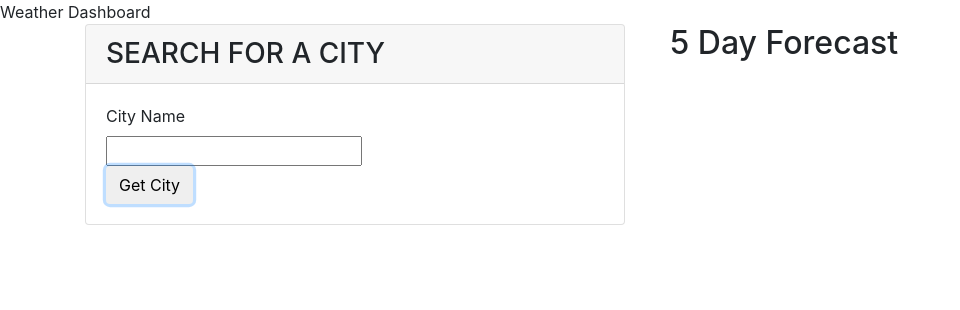
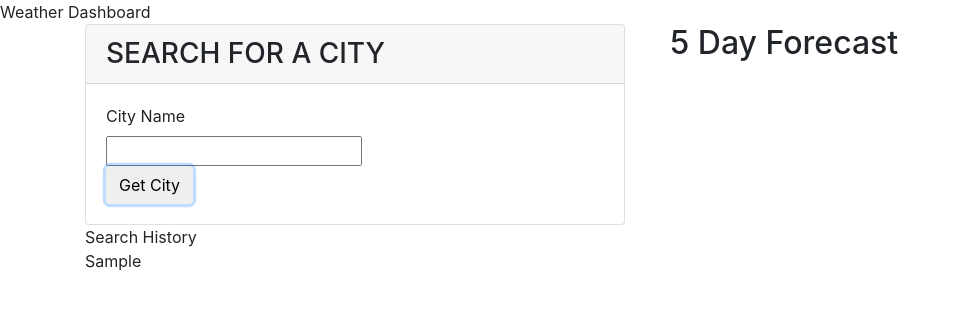
Before and after one commit to ncpandrade/Weather-Dashboard, a plain HTML site: page index.html in a window 1280 px wide. Both pictures are taken after typing "Sample" into the empty fields and a click on the button "Get City". Shown: the whole page, without its empty margins (0-960 px from the left). Drawn offline with nearby package versions, Linux system fonts and the light colour scheme; no server answers.

Commit message:
create search history

```diff
--- a/assets/js/script.js
+++ b/assets/js/script.js
@@ -4,6 +4,7 @@ var cityInputEl = document.querySelector("#cityname");
 //variables to reference DOM elements
 var currentWeatherContainer = document.querySelector('#weatherCurrent');
 var forecastContainer = document.querySelector('#forecast-container');
+var searchHistory = document.querySelector('#searchHistory');
 
 
 //get user Weather function
@@ -47,6 +48,7 @@ var formSubmitHandler = function (event) {
     if (city) {
         //if yes, pass cityname into getUserWeather()
         getUserWeather(city);
+        createHistory(city);
         //clear value from the <input> element
         cityInputEl.value = "";
     } else {
@@ -55,12 +57,26 @@ var formSubmitHandler = function (event) {
 
     console.log(event);
 };
-// clear old content from container
-currentWeatherContainer.textContent = "";
+
+//add city to search history
+var createHistory = function (city) {
+    //save value of city to localstorage
+    localStorage.setItem('cityHistory', city);
+    //create div for each city search
+    var searchedCityEl = document.createElement('div');
+    searchedCityEl.textContent = city;
+
+    //append to searchHistory DOM
+    searchHistory.appendChild(searchedCityEl);
+}
+
 
 //FUNCTION to display CURRENT WEATHER
 var displayCurrentWeather = function (weather) {
     console.log(weather);
+
+    // clear old content from container
+    currentWeatherContainer.textContent = "";
 
     //format forecastDateUnix to regular date
     function convertTimestamp() {
--- a/index.html
+++ b/index.html
@@ -17,7 +17,9 @@
     <div class='container'>
         <!-- create one row with 2 colums -->
         <div class='row justify-content-md-center'>
+            <!-- search container -->
             <div class='col'>
+                <!-- search for a city form -->
                 <div class="card">
                     <h3 class="card-header text-uppercase">Search For A City</h3>
                     <form id="user-form" class="card-body">
@@ -26,6 +28,7 @@
                       <button type="submit" class="btn" >Get City</button>
                     </form>
                   </div>
+                  <div id ='searchHistory'>Search History</div>
             </div>
             <div class='col'>
                 <!-- create 2 rows for current weather info and for forecast cards -->
```
